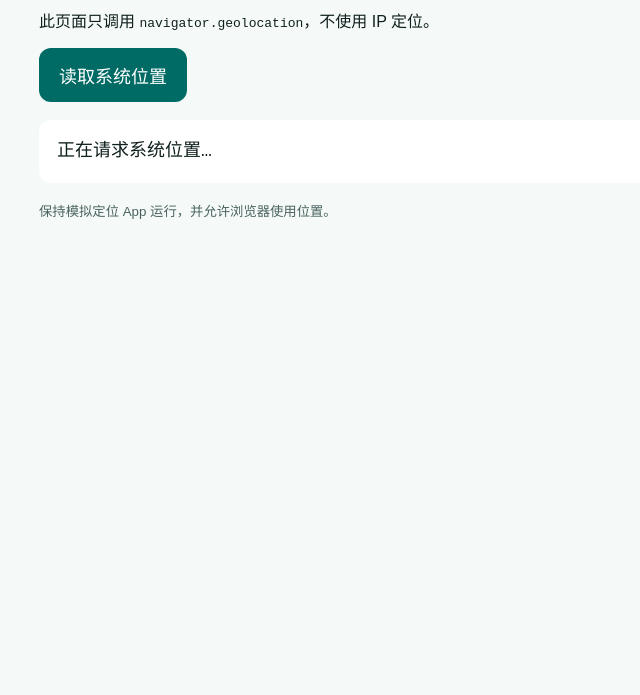
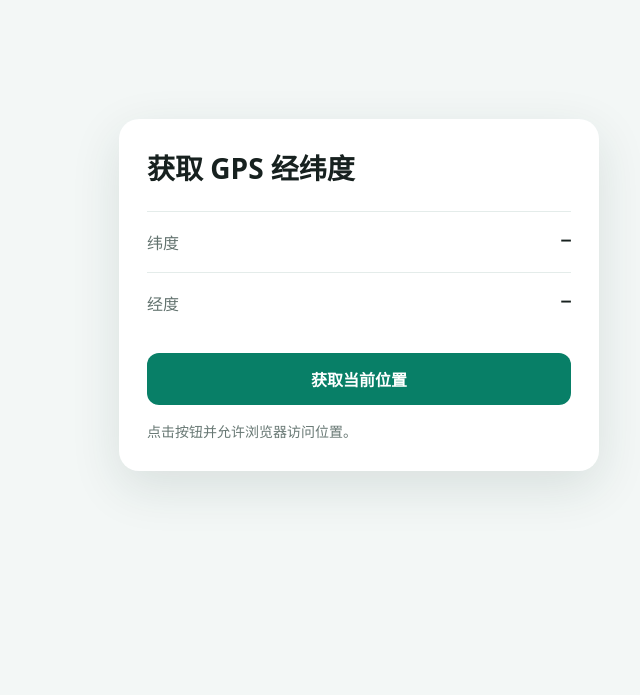
Before and after one commit to qqxnz/us_location_simulation, a plain HTML site: page tools/geolocation-test/index.html in a window 1280 px wide. Shown: the part 105-800 px from the top of the page, without its empty margins (281-921 px from the left). Drawn offline with Linux system fonts and the light colour scheme.

Commit message:
add browser geolocation test and guide

```diff
--- a/tools/geolocation-test/index.html
+++ b/tools/geolocation-test/index.html
@@ -2,44 +2,127 @@
 <html lang="zh-CN">
 <head>
   <meta charset="utf-8">
-  <meta name="viewport" content="width=device-width,initial-scale=1">
-  <title>系统定位 API 测试</title>
+  <meta name="viewport" content="width=device-width, initial-scale=1">
+  <title>获取经纬度</title>
   <style>
-    body { font-family: sans-serif; margin: 0; padding: 24px; background: #f5faf8; color: #10201e; }
-    main { max-width: 640px; margin: auto; }
-    button { padding: 14px 20px; font-size: 18px; border: 0; border-radius: 12px; background: #006a64; color: white; }
-    pre { padding: 18px; border-radius: 12px; background: white; font-size: 18px; line-height: 1.5; white-space: pre-wrap; }
-    small { color: #4a6360; }
+    * { box-sizing: border-box; }
+
+    body {
+      min-height: 100vh;
+      margin: 0;
+      display: grid;
+      place-items: center;
+      padding: 20px;
+      font-family: system-ui, -apple-system, "Segoe UI", sans-serif;
+      color: #17211f;
+      background: #f3f7f6;
+    }
+
+    main {
+      width: min(100%, 480px);
+      padding: 28px;
+      border-radius: 20px;
+      background: #fff;
+      box-shadow: 0 16px 50px rgb(21 54 47 / 12%);
+    }
+
+    h1 { margin: 0 0 24px; font-size: 28px; }
+
+    .row {
+      display: flex;
+      justify-content: space-between;
+      gap: 16px;
+      padding: 18px 0;
+      border-top: 1px solid #e4ecea;
+    }
+
+    .label { color: #63736f; }
+
+    output {
+      font-family: ui-monospace, SFMono-Regular, Menlo, monospace;
+      font-weight: 700;
+    }
+
+    button {
+      width: 100%;
+      margin-top: 20px;
+      padding: 14px 18px;
+      border: 0;
+      border-radius: 12px;
+      color: #fff;
+      background: #087f67;
+      font: inherit;
+      font-weight: 700;
+      cursor: pointer;
+    }
+
+    button:disabled { opacity: .6; cursor: wait; }
+
+    #message {
+      min-height: 22px;
+      margin: 16px 0 0;
+      color: #687874;
+      font-size: 14px;
+      line-height: 1.5;
+    }
+
+    #message.error { color: #b42318; }
   </style>
 </head>
 <body>
   <main>
-  <h1>系统定位 API 测试</h1>
-  <p>此页面只调用 <code>navigator.geolocation</code>，不使用 IP 定位。</p>
-  <button id="locate">读取系统位置</button>
-  <pre id="result">等待读取…</pre>
-  <small>保持模拟定位 App 运行，并允许浏览器使用位置。</small>
+    <h1>获取 GPS 经纬度</h1>
+
+    <div class="row">
+      <span class="label">纬度</span>
+      <output id="latitude">—</output>
+    </div>
+    <div class="row">
+      <span class="label">经度</span>
+      <output id="longitude">—</output>
+    </div>
+
+    <button id="locate" type="button">获取当前位置</button>
+    <p id="message" role="status" aria-live="polite">点击按钮并允许浏览器访问位置。</p>
   </main>
+
   <script>
-  const result = document.querySelector('#result');
-  function locate() {
-    result.textContent = '正在请求系统位置…';
+    const button = document.querySelector('#locate');
+    const latitude = document.querySelector('#latitude');
+    const longitude = document.querySelector('#longitude');
+    const message = document.querySelector('#message');
+
+    button.addEventListener('click', () => {
+      if (!navigator.geolocation) {
+        message.textContent = '当前浏览器不支持定位。';
+        message.className = 'error';
+        return;
+      }
+
+      button.disabled = true;
+      message.textContent = '正在获取位置…';
+      message.className = '';
+
       navigator.geolocation.getCurrentPosition(
-      ({coords, timestamp}) => {
-        result.textContent = [
-          '读取成功',
-          `纬度：${coords.latitude.toFixed(6)}`,
-          `经度：${coords.longitude.toFixed(6)}`,
-          `精度：${Math.round(coords.accuracy)} 米`,
-          `时间：${new Date(timestamp).toLocaleString()}`
-        ].join('\n');
+        position => {
+          latitude.textContent = position.coords.latitude.toFixed(6);
+          longitude.textContent = position.coords.longitude.toFixed(6);
+          message.textContent = '获取成功';
+          button.disabled = false;
         },
-      error => { result.textContent = `读取失败（${error.code}）：${error.message}`; },
+        error => {
+          const errors = {
+            1: '定位权限被拒绝，请在浏览器设置中允许定位。',
+            2: '无法获取位置，请确认系统定位已开启。',
+            3: '获取位置超时，请重试。'
+          };
+          message.textContent = errors[error.code] || '获取位置失败。';
+          message.className = 'error';
+          button.disabled = false;
+        },
         { enableHighAccuracy: true, timeout: 15000, maximumAge: 0 }
       );
-  }
-  document.querySelector('#locate').addEventListener('click', locate);
-  locate();
+    });
   </script>
 </body>
 </html>
```
Also changed, not shown: 2 other files. Lines whose indentation alone changed are shown as unchanged.
